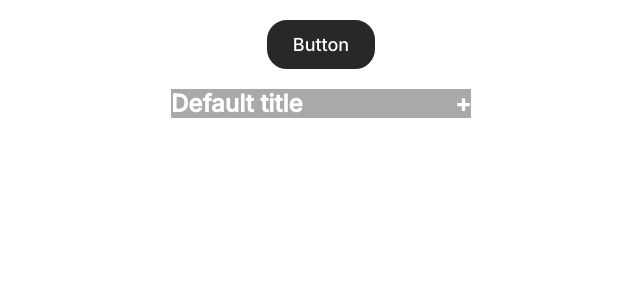
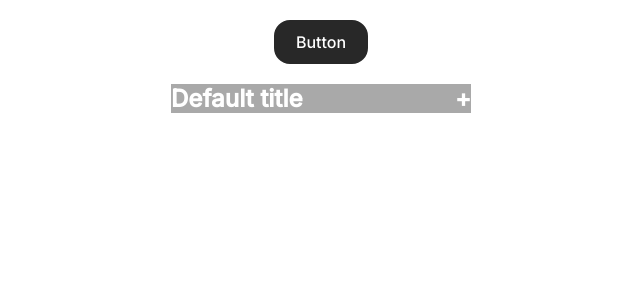
Before and after one commit to casync/client, a React (Vite) app: page / in a window 1280 px wide. Shown: the top 300 px of the page, without its empty margins (319-959 px from the left). Built offline with nearby package versions, Linux system fonts and the light colour scheme.

Commit message:
fix: add types to storybook Button

```diff
--- a/src/App.tsx
+++ b/src/App.tsx
@@ -9,9 +9,7 @@ function App() {
     <ThemeProvider theme={theme}>
       <>
         <GlobalStyles />
-        <Button color="#282828" size="large">
-          Button
-        </Button>
+        <Button color="#282828">Button</Button>
         <Accordion
           title={<h1>Default title</h1>}
           content={
--- a/src/components/Button/index.tsx
+++ b/src/components/Button/index.tsx
@@ -1,14 +1,18 @@
-import React from "react";
 import * as S from "./styled";
 
 export type ButtonProps = {
-  color?: string,
-  variant?: string,
-  size?: string,
-  children: any,
-}
+  color?: string;
+  variant?: string;
+  size?: string;
+  children: any;
+};
 
-export function Button({ children, variant = "solid", size = "medium", color }: ButtonProps) {
+export function Button({
+  children,
+  variant = "solid",
+  size = "medium",
+  color,
+}: ButtonProps) {
   return (
     <S.Wrapper
       whileTap={{
```
Also changed, not shown: src/components/Button/stories.tsx (+4 -5 lines), vite.config.js.timestamp-1681911917413.mjs (added, +10 -0 lines).
